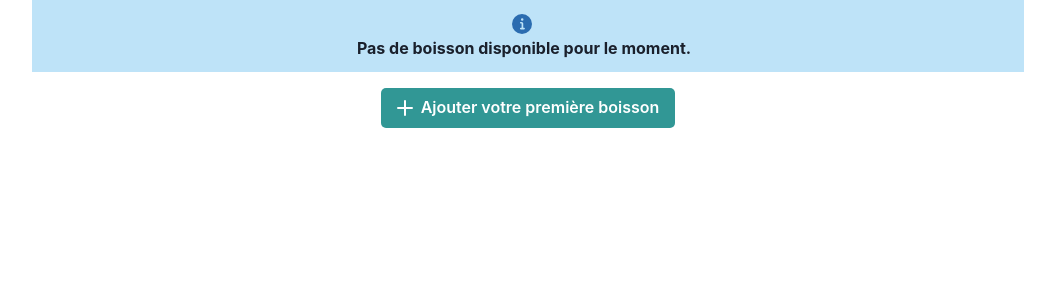
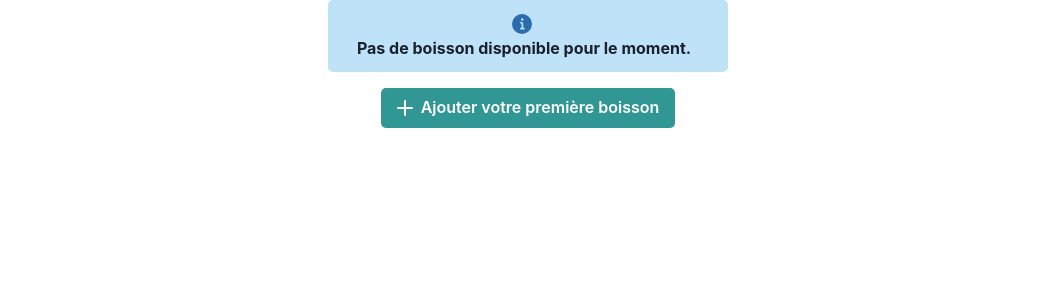
Before and after one commit to Singebob/bar_app, a Next.js app in the folder front/: page / in a window 1280 px wide. Shown: the top 300 px of the page, without its empty margins (112-1167 px from the left). Built offline with nearby package versions, Linux system fonts and the light colour scheme.

Commit message:
🎨 style(index.tsx): improve Alert component style by adding maxWidth, mx, and rounded properties

```diff
--- a/front/src/pages/index.tsx
+++ b/front/src/pages/index.tsx
@@ -4,7 +4,16 @@ import { Alert, AlertIcon, AlertTitle, Button, Center } from '@chakra-ui/react';
 export default function Home() {
     return (
         <>
-            <Alert status="info" flexDirection="column" alignItems="center" justifyContent="center" textAlign="center">
+            <Alert
+                status="info"
+                flexDirection="column"
+                alignItems="center"
+                justifyContent="center"
+                maxWidth={400}
+                mx={'auto'}
+                textAlign="center"
+                rounded={5}
+            >
                 <AlertIcon />
                 <AlertTitle>Pas de boisson disponible pour le moment.</AlertTitle>
             </Alert>
```
